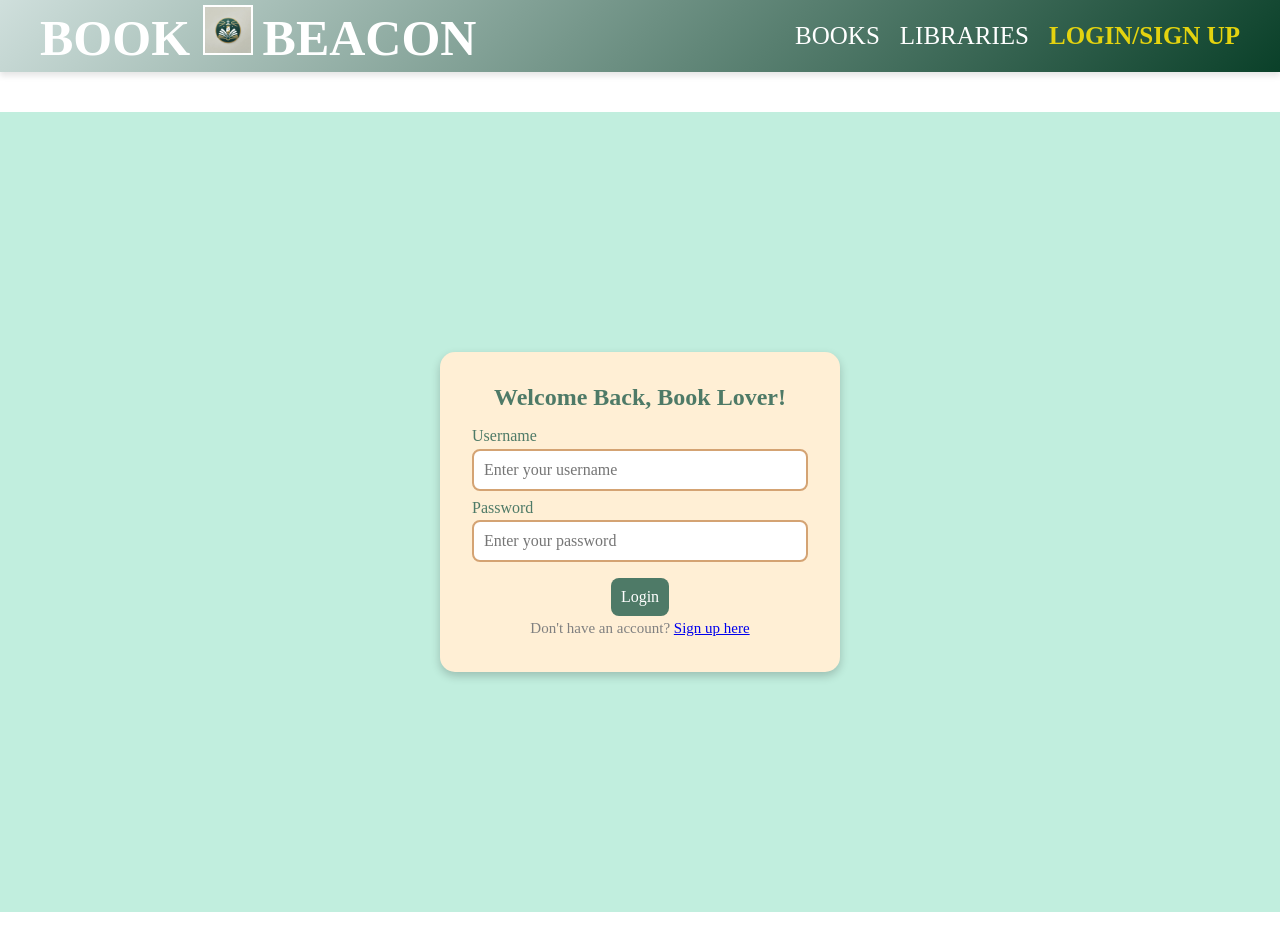
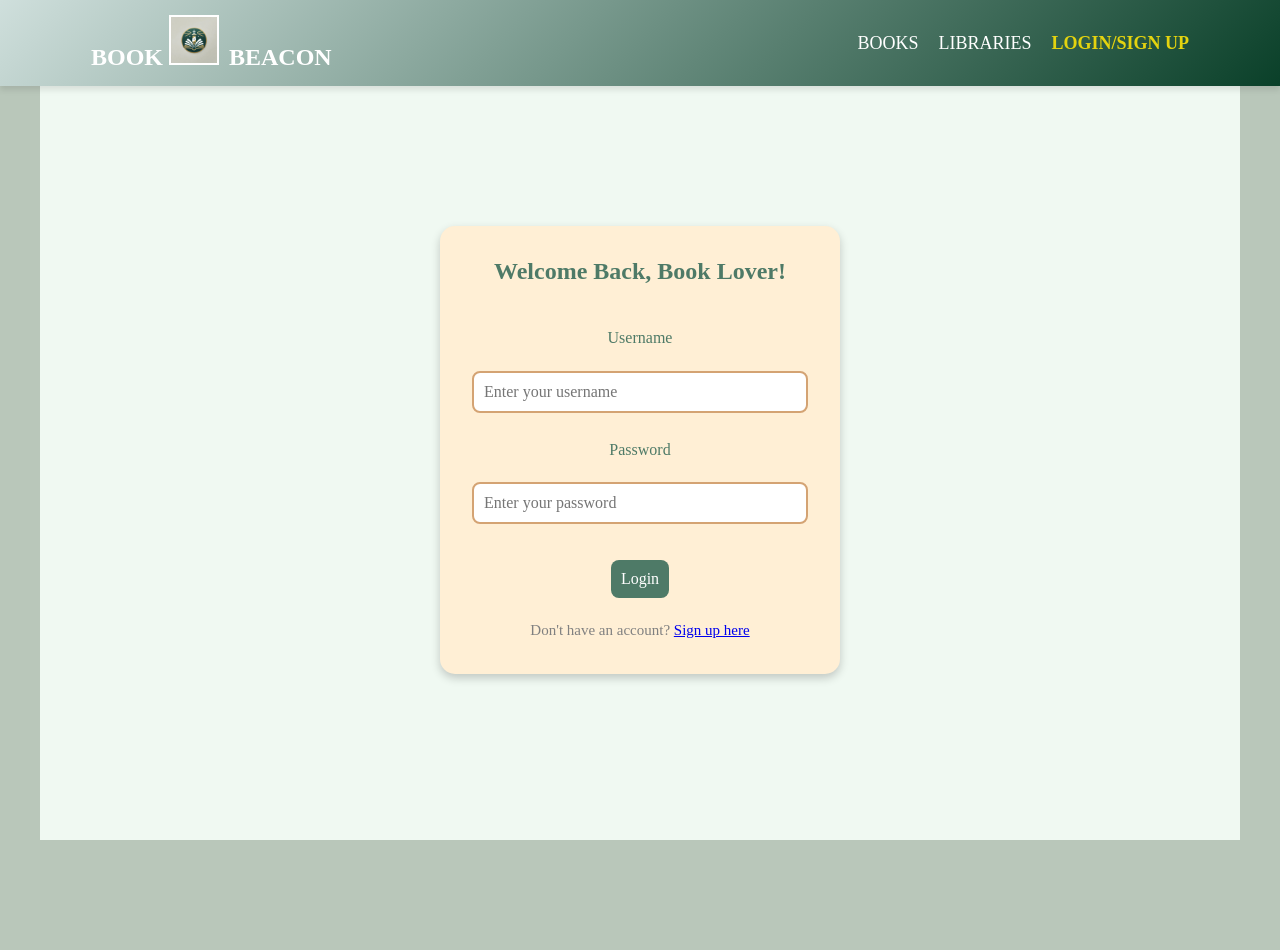
Before and after one commit to aelias-thepacer/book_recommendation_full_stack_project, a React (Vite) app in the folder client/: page /login in a window 1280 px wide. After the commit the page ends 880 px from the top, so only its background shows below. Built offline with nearby package versions, Linux system fonts and the light colour scheme.

Commit message:
css adjustments and filteredbooks error

```diff
--- a/client/src/assets/css/Bookpage.css
+++ b/client/src/assets/css/Bookpage.css
@@ -6,7 +6,24 @@
     gap: 20px;
     padding: 40px;
     min-height: 80vh;
+    padding-top: 80px;
 }
+
+/*Search Form*/
+.search-form {
+    display: flex;
+    align-items: center;
+    justify-content: center;
+    width: 100%;
+    max-width: 500px;
+    margin: 20px auto;
+    background: #fff;
+    border: 2px solid #ccc;
+    border-radius: 25px;
+    padding: 5px;
+    box-shadow: 0px 2px 5px rgba(0, 0, 0, 0.1);
+}
+
 
 /* Each Book Card */
 .book-card {
--- a/client/src/assets/css/MainPage.css
+++ b/client/src/assets/css/MainPage.css
@@ -1,8 +1,16 @@
-.section {
-    background: #c1eede;
+ body {
+     background: #b9c7ba;
      max-width: 100%;
  }
 
+ form {
+     display: flex;
+     flex-direction: column;
+     align-items: center;
+     justify-content: center;
+     gap: 20px;
+     margin-top: 20px;
+ }
 
  .main-container {
      display: flex;
@@ -13,7 +21,7 @@
      max-width: 1000px;
      justify-content: space-between;
      position: relative;
-    background: linear-gradient(to bottom, rgba(157, 237, 189, 0.9), rgba(66, 123, 82, 0.9)), url('../../assets/images/bookshelf-bg.jpg');
+     background: linear-gradient(to bottom, rgba(108, 236, 159, 0.9), rgba(66, 123, 82, 0.9)), url('../../assets/images/bookshelf-bg.jpg');
      background-size: cover;
      background-position: center;
      border-radius: 10px;
--- a/client/src/assets/css/Navbar.css
+++ b/client/src/assets/css/Navbar.css
@@ -1,11 +1,12 @@
 .nav {
     background: linear-gradient(135deg, #cfdfdc, #0a4029);
-    padding: 5px 5px;
+    padding: 15px 30px;
     display: flex;
     justify-content: center;
     align-items: center;
     box-shadow: 0 4px 6px #0000001a;
-    position: sticky;
+    position: fixed;
+    ;
     top: 0;
     width: 100%;
     z-index: 1000;
@@ -15,12 +16,13 @@
     display: flex;
     justify-content: space-between;
     align-items: center;
-    width: 100%;
+    width: 90%;
     max-width: 1200px;
+
 }
 
 .logo a {
-    font-size: 50px;
+    font-size: 24px;
     font-weight: bold;
     color: #fff;
     text-decoration: none;
@@ -54,7 +56,7 @@
 .nav-links a {
     color: #fff;
     text-decoration: none;
-    font-size: 25px;
+    font-size: 18px;
     font-weight: 500px;
     /* transition : ; */
 }
--- a/client/src/components/pages/BookPage.tsx
+++ b/client/src/components/pages/BookPage.tsx
@@ -30,10 +30,10 @@ const BookPage = () => {
     }, []);
 
     // Filter books based on the search query
-    const filteredBooks = books.filter(book =>
-        (book.title?.toLowerCase().includes(searchQuery.toLowerCase()) ?? false) ||
-        book.authors?.some(author => author.toLowerCase().includes(searchQuery.toLowerCase()))
-    );
+    // const filteredBooks = books.filter(book =>
+    //     (book.title?.toLowerCase().includes(searchQuery.toLowerCase()) ?? false) ||
+    //     book.authors?.some(author => author.toLowerCase().includes(searchQuery.toLowerCase()))
+    // );
 
     if (loading) {
         return <div>Loading...</div>;
```
Lines whose indentation alone changed are shown as unchanged.
